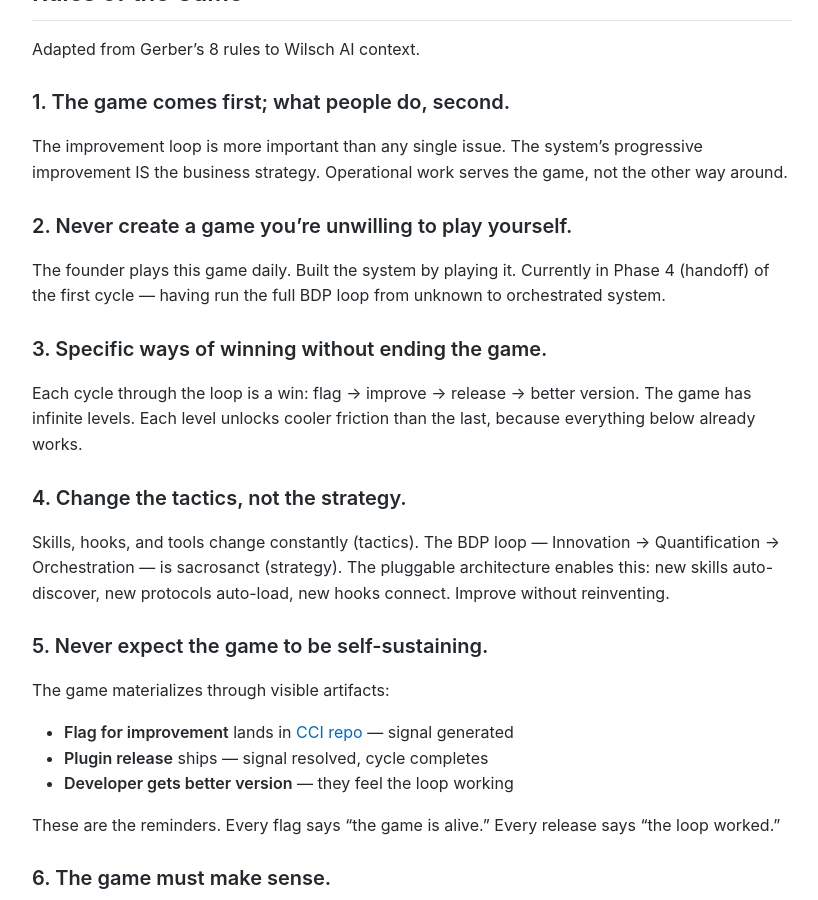
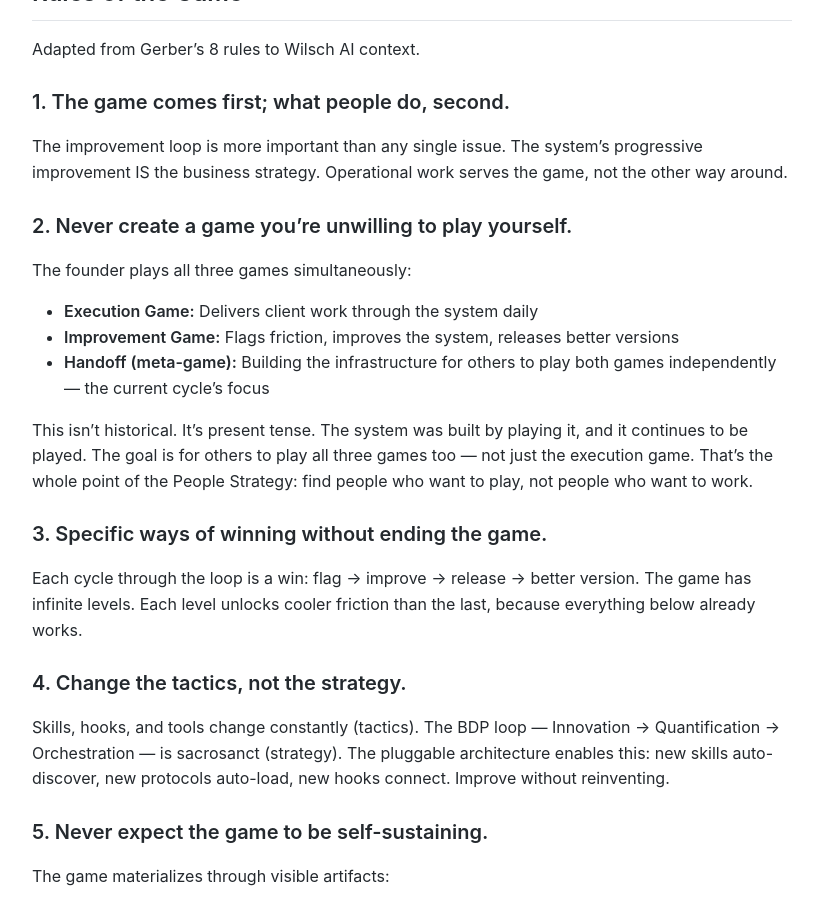
Before and after one commit to MariusWilsch/public-wilsch-ai-pages, a Jekyll site: the page built from global/people-strategy-wilsch-ai-services.md, in a window 1280 px wide and 900 px high, scrolled down 1907 px. Shown: the whole window, without its empty margins (228-1046 px from the left). Built offline with Jekyll 4.4.1, drawn with Linux system fonts in a browser that asks for light colours; our own code applies the rules of GitHub Pages for plain Markdown files.

Commit message:
Sync from hippocampus 2026-02-06

```diff
--- a/global/people-strategy-wilsch-ai-services.md
+++ b/global/people-strategy-wilsch-ai-services.md
@@ -60,7 +60,12 @@ The improvement loop is more important than any single issue. The system's progr
 
 ### 2. Never create a game you're unwilling to play yourself.
 
-The founder plays this game daily. Built the system by playing it. Currently in Phase 4 (handoff) of the first cycle — having run the full BDP loop from unknown to orchestrated system.
+The founder plays all three games simultaneously:
+- **Execution Game:** Delivers client work through the system daily
+- **Improvement Game:** Flags friction, improves the system, releases better versions
+- **Handoff (meta-game):** Building the infrastructure for others to play both games independently — the current cycle's focus
+
+This isn't historical. It's present tense. The system was built by playing it, and it continues to be played. The goal is for others to play all three games too — not just the execution game. That's the whole point of the People Strategy: find people who want to play, not people who want to work.
 
 ### 3. Specific ways of winning without ending the game.
 
```
